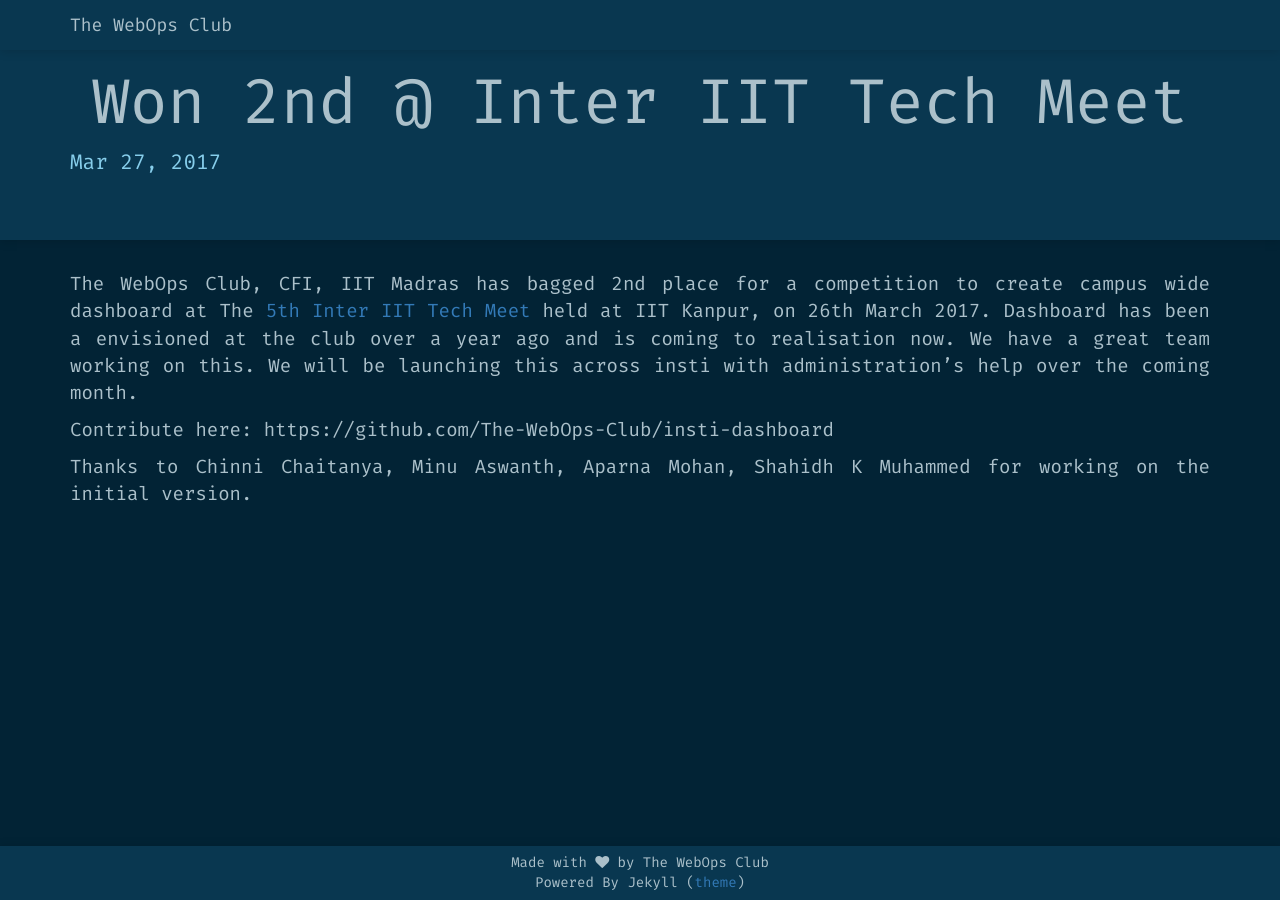
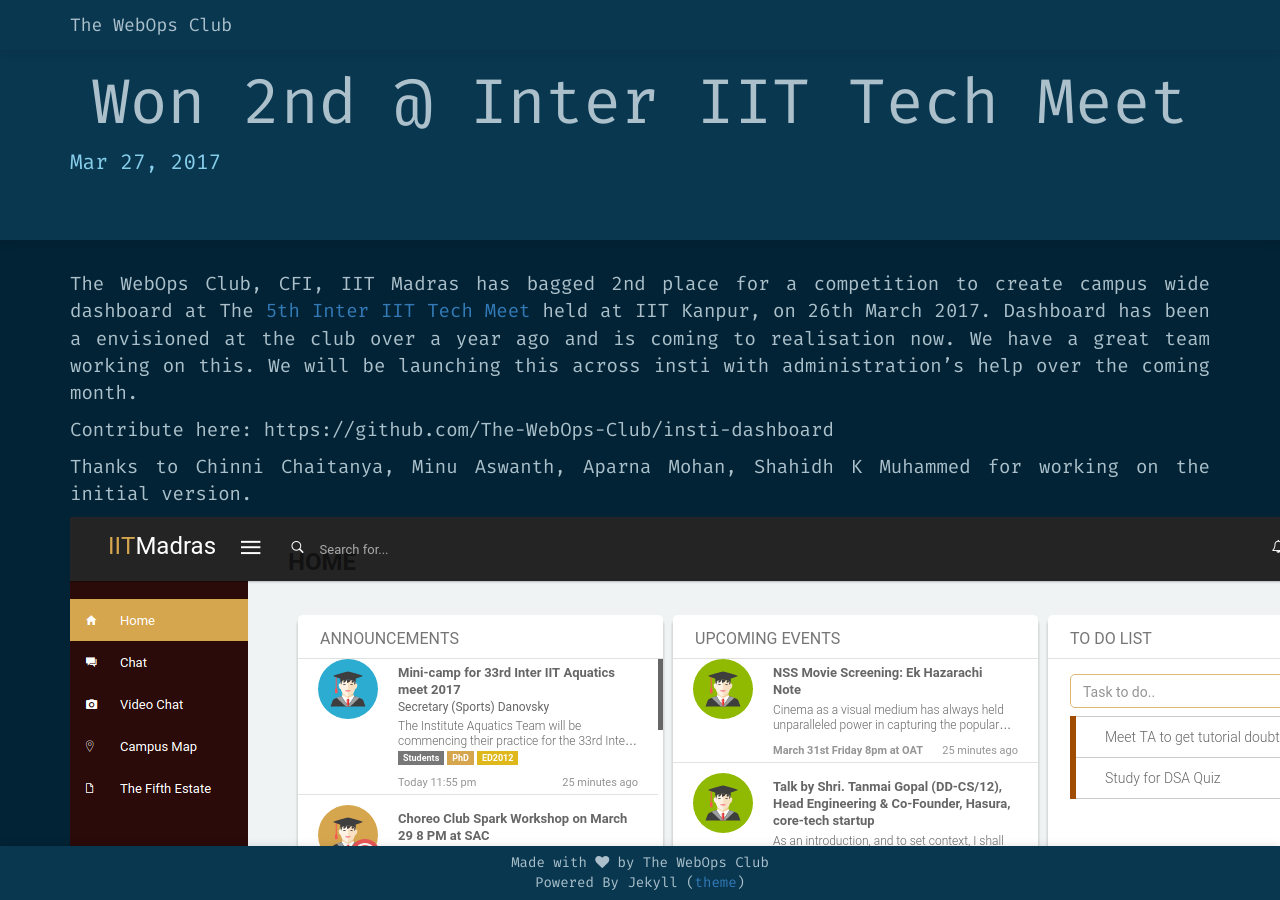
Before and after one commit to The-WebOps-Club/the-webops-club.github.io, a Jekyll site: the page built from _posts/2017-03-27-dashboard-2nd-place-at-inter-iit-kanpur.markdown, in a window 1280 px wide and 900 px high. Built offline with Jekyll 4.4.1, drawn with Linux system fonts in a browser that asks for light colours; nearby versions of some CDN libraries; some web fonts are replaced; comment, search, counter and statistics services are not loaded.

Commit message:
Update 2017-03-27-dashboard-2nd-place-at-inter-iit-kanpur.markdown

```diff
--- a/_posts/2017-03-27-dashboard-2nd-place-at-inter-iit-kanpur.markdown
+++ b/_posts/2017-03-27-dashboard-2nd-place-at-inter-iit-kanpur.markdown
@@ -13,4 +13,6 @@
 
 Thanks to Chinni Chaitanya, Minu Aswanth, Aparna Mohan, Shahidh K Muhammed for working on the initial version.
 
+![Dashboard Screenshot]({{ site.url }}/uploads/dashboard.png)
+
 [inter-iit]: http://interiit.tech
```
